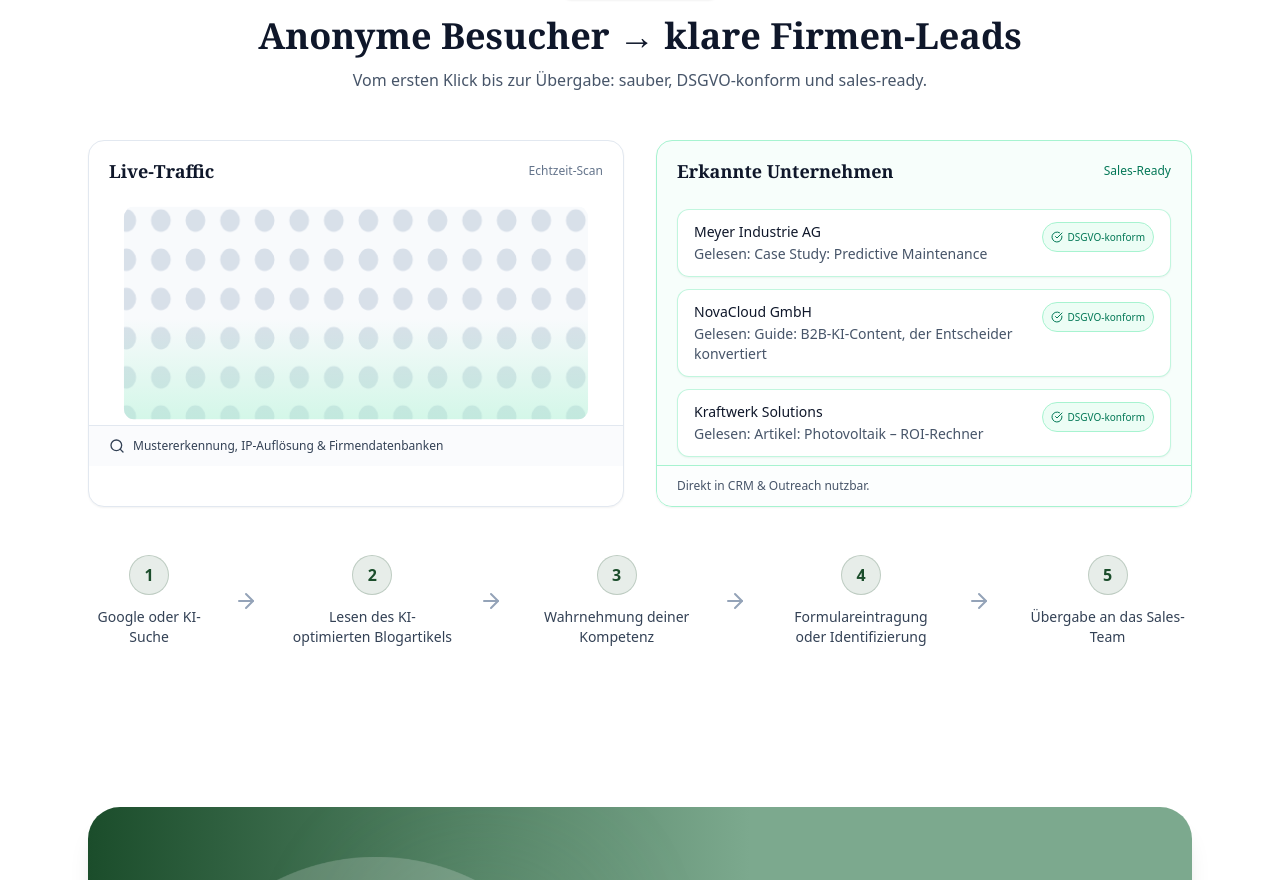
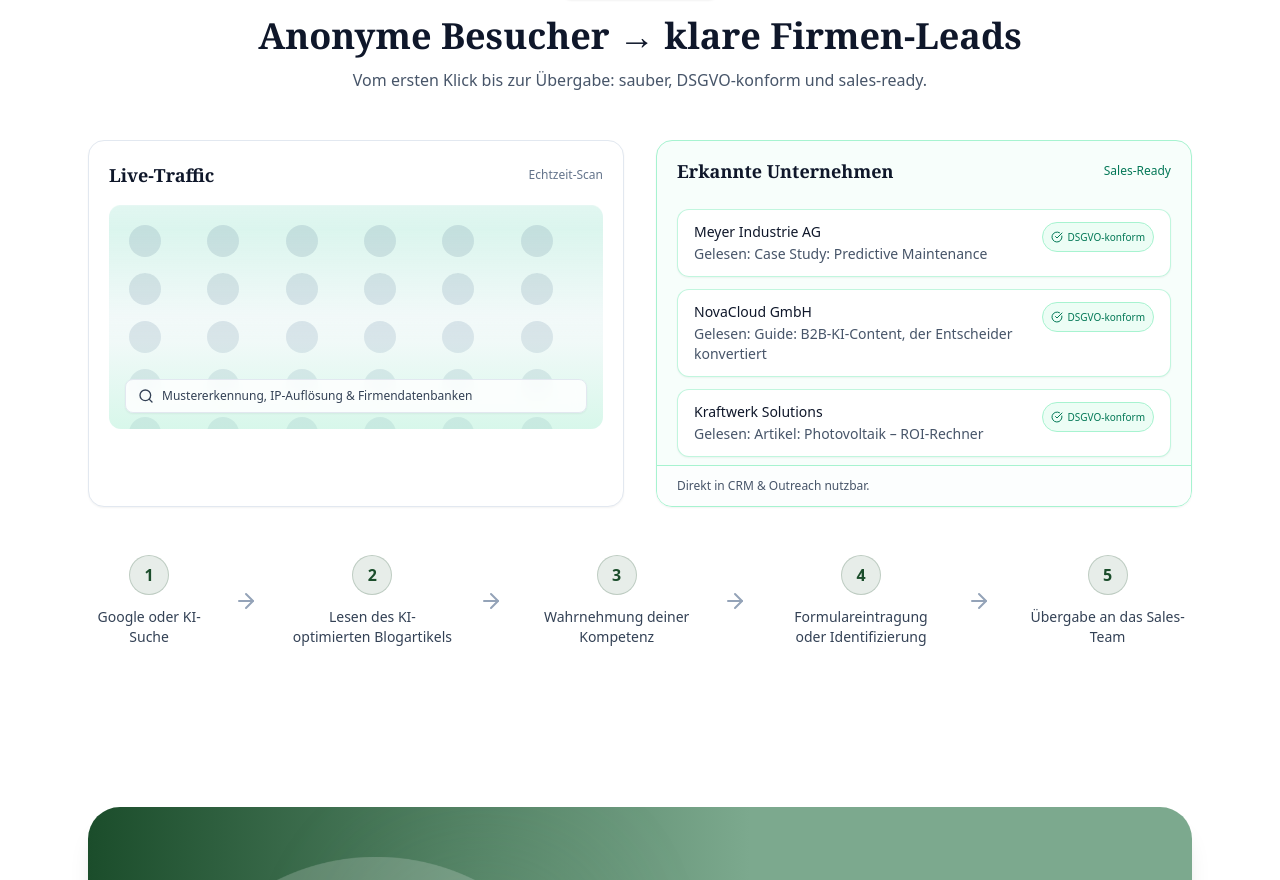
Before and after one commit to lennartnm/findbar_website, a Next.js app: page / in a window 1280 px wide. Shown: the part 3308-4188 px from the top of the page. Built offline with nearby package versions, Linux system fonts and the light colour scheme.

Commit message:
Update page.tsx

```diff
--- a/src/app/page.tsx
+++ b/src/app/page.tsx
@@ -238,7 +238,7 @@ function Hero() {
   );
 }
 
-/* ---------------------- VisitorRevealSection (grid-fixed, no whitespace) ---------------------- */
+/* ---------------------- VisitorRevealSection (overlay info on scan) ---------------------- */
 function VisitorRevealSection() {
   const steps = [
     "Google oder KI-Suche",
@@ -273,65 +273,46 @@ function VisitorRevealSection() {
 
         {/* Visual Row */}
         <div className="mt-12 grid gap-8 md:grid-cols-2">
-          {/* --- Live-Traffic Card: strict grid -> no whitespace --- */}
+          {/* Live-Traffic Card (alter Ansatz, Info-Text als Overlay) */}
           <div className="relative overflow-hidden rounded-2xl border border-slate-200 bg-white shadow-sm">
-            <div className="grid grid-rows-[auto_1fr_auto]">
             {/* Header */}
-              <div className="flex items-center justify-between px-5 py-4">
+            <div className="flex items-center justify-between px-5 pt-5">
               <span className={`text-lg font-semibold ${serifClass}`}>Live-Traffic</span>
               <span className="text-xs text-slate-500">Echtzeit-Scan</span>
             </div>
 
-              {/* Canvas (fills exactly the middle row) */}
-              <div className="px-5">
-                <svg
-                  className="block w-full h-56"
-                  viewBox="0 0 800 320"
-                  preserveAspectRatio="none"
-                  aria-hidden="true"
-                >
-                  <defs>
-                    <pattern id="dots" x="0" y="0" width="56" height="56" patternUnits="userSpaceOnUse">
-                      <circle cx="28" cy="28" r="16" fill="#cbd5e1" opacity="0.7" />
-                    </pattern>
-                    <linearGradient id="bottomFade" x1="0" y1="1" x2="0" y2="0">
-                      <stop offset="0%" stopColor="#A7F3D0" stopOpacity="0.45" />
-                      <stop offset="100%" stopColor="#A7F3D0" stopOpacity="0" />
-                    </linearGradient>
-                    <linearGradient id="scanGrad" x1="0" y1="0" x2="0" y2="1">
-                      <stop offset="0%" stopColor="#10B981" stopOpacity="0" />
-                      <stop offset="50%" stopColor="#10B981" stopOpacity="0.22" />
-                      <stop offset="100%" stopColor="#10B981" stopOpacity="0" />
-                    </linearGradient>
-                    <clipPath id="roundClip">
-                      <rect x="24" y="8" width="752" height="304" rx="16" ry="16" />
-                    </clipPath>
-                  </defs>
+            {/* Visual Box */}
+            <div className="relative px-5 pt-4 pb-5">
+              <div className="relative h-56 overflow-hidden rounded-xl bg-slate-50">
+                {/* Dots */}
+                <div className="absolute inset-0 grid grid-cols-6 gap-4 p-5">
+                  {[...Array(36)].map((_, i) => (
+                    <div key={i} className="h-8 w-8 rounded-full bg-slate-300/60" aria-hidden />
+                  ))}
+                </div>
+                {/* Bottom emerald fade */}
+                <div className="absolute inset-x-0 bottom-0 h-1/2 bg-gradient-to-t from-emerald-200/40 to-transparent" />
+                {/* Scan */}
+                <div className="absolute inset-0 animate-scanY bg-gradient-to-b from-transparent via-emerald-300/20 to-transparent mix-blend-multiply" />
 
-                  <g clipPath="url(#roundClip)">
-                    <rect x="24" y="8" width="752" height="304" fill="#f8fafc" />
-                    <rect x="24" y="8" width="752" height="304" fill="url(#dots)" />
-                    <rect x="24" y="168" width="752" height="144" fill="url(#bottomFade)" />
-                    <rect className="scanY" x="24" y="-304" width="752" height="120" fill="url(#scanGrad)" />
-                  </g>
-                </svg>
-              </div>
-
-              {/* Info Bar (bottom row) – sits flush with card edge, no extra gap */}
-              <div className="flex items-center gap-2 border-t border-slate-200 bg-slate-50/70 px-5 py-3 text-xs text-slate-700">
+                {/* OVERLAY-Info (statt separater Leiste unten) */}
+                <div className="absolute left-4 right-4 bottom-4">
+                  <div className="flex items-center gap-2 rounded-lg border border-slate-200 bg-white/85 backdrop-blur px-3 py-2 text-xs text-slate-700 shadow-sm">
                     <Search className="h-4 w-4" />
                     <span>Mustererkennung, IP-Auflösung &amp; Firmendatenbanken</span>
                   </div>
                 </div>
               </div>
+            </div>
+            {/* kein zusätzlicher Block mehr unter der Visual Box → kein Whitespace */}
+          </div>
 
-          {/* Recognized companies (reduziert) */}
+          {/* Erkannte Unternehmen (reduziert) */}
           <div className="relative overflow-hidden rounded-2xl border border-emerald-200 bg-emerald-50/40 shadow-sm">
             <div className="flex items-center justify-between px-5 py-4">
               <span className={`text-lg font-semibold ${serifClass}`}>Erkannte Unternehmen</span>
               <span className="text-xs text-emerald-700">Sales-Ready</span>
             </div>
-
             <ul className="px-5 pt-2 pb-2 space-y-3">
               {companies.map((c, i) => (
                 <li key={i} className="rounded-xl border border-emerald-200/70 bg-white px-4 py-3 text-sm shadow-sm">
@@ -348,14 +329,13 @@ function VisitorRevealSection() {
                 </li>
               ))}
             </ul>
-
             <div className="border-t border-emerald-200 bg-white/70 px-5 py-3 text-xs text-slate-600">
               Direkt in CRM &amp; Outreach nutzbar.
             </div>
           </div>
         </div>
 
-        {/* Journey 1–5 im Ablauf-Stil (nummerierte Badges) */}
+        {/* Journey 1–5 (Zahlen im Ablauf-Stil) */}
         <div className="mt-12 flex flex-col items-center gap-8 md:flex-row md:justify-between">
           {steps.map((title, i) => (
             <div key={i} className="flex items-center gap-4 md:gap-6">
@@ -371,15 +351,16 @@ function VisitorRevealSection() {
         </div>
       </div>
 
-      {/* Animations */}
+      {/* Keyframes */}
       <style>{`
-        @keyframes scanY { 0% { transform: translateY(320px); } 100% { transform: translateY(-320px); } }
-        .scanY { animation: scanY 3s linear infinite; will-change: transform; }
-        @media (prefers-reduced-motion: reduce) { .scanY { animation: none; } }
+        @keyframes scanY { 0% { transform: translateY(-100%); } 100% { transform: translateY(100%); } }
+        .animate-scanY { animation: scanY 3s linear infinite; will-change: transform; }
+        @media (prefers-reduced-motion: reduce) { .animate-scanY { animation: none; } }
       `}</style>
     </section>
   );
 }
+
 
 
 /* ---------------------- Benefits Marquee ---------------------- */
```
Lines whose indentation alone changed are shown as unchanged.
